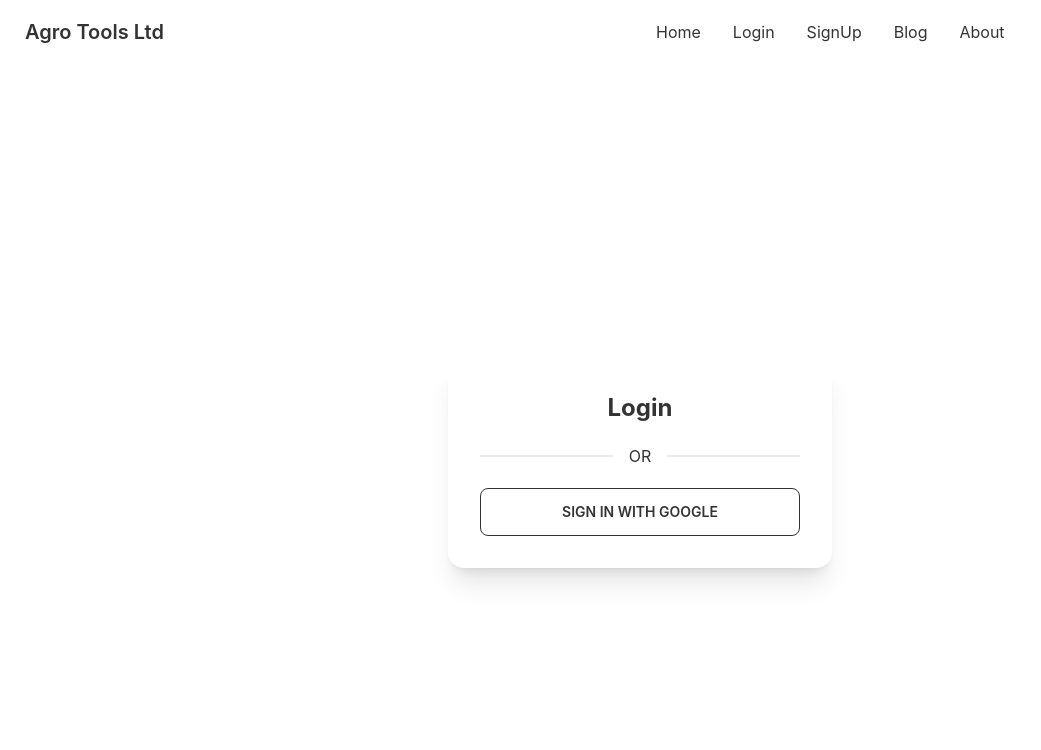
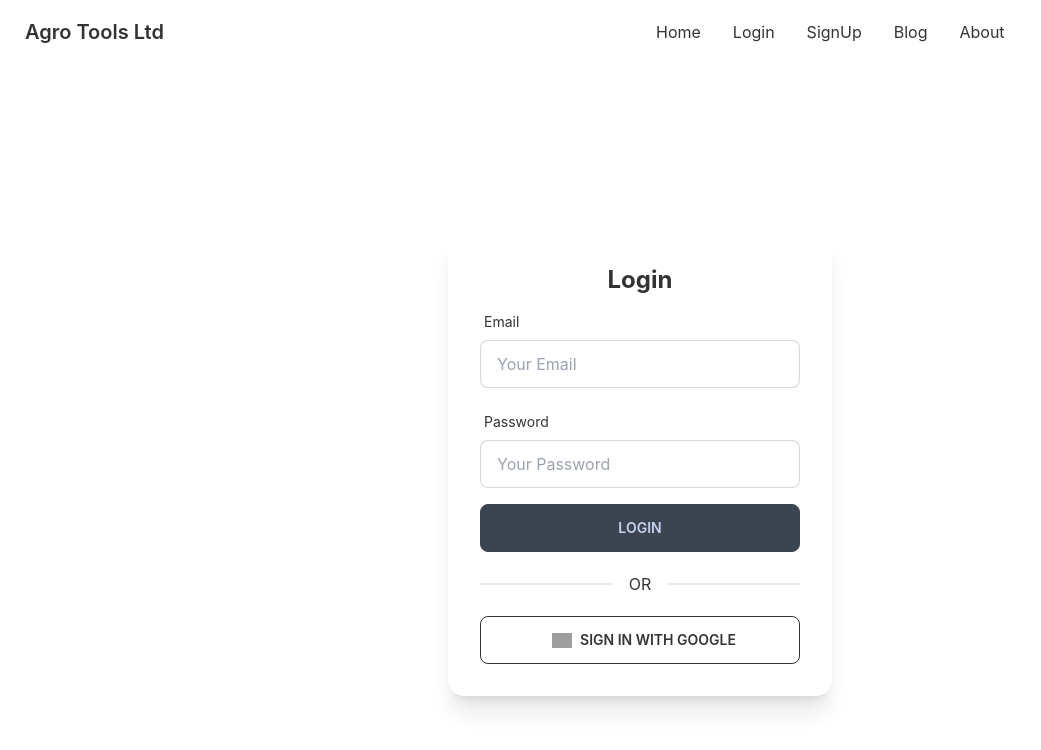
Before and after one commit to Mahbub-Sajon/agro-tools-ltd-client, a React (Create React App) app: page /login in a window 1280 px wide. Shown: the top 750 px of the page, without its empty margins (0-1041 px from the left). Built offline with nearby package versions, Linux system fonts and the light colour scheme; grey boxes are pictures that could not be loaded.

Commit message:
login form created

```diff
--- a/package.json
+++ b/package.json
@@ -11,6 +11,7 @@
     "react": "^18.1.0",
     "react-dom": "^18.1.0",
     "react-firebase-hooks": "^5.0.3",
+    "react-hook-form": "^7.31.2",
     "react-responsive-carousel": "^3.2.23",
     "react-router-dom": "^6.3.0",
     "react-scripts": "5.0.1",
--- a/src/Pages/Components/Login/Login.js
+++ b/src/Pages/Components/Login/Login.js
@@ -1,16 +1,42 @@
 import React from 'react';
 import auth from '../../../firebase.init';
-import {useSignInWithGoogle} from 'react-firebase-hooks/auth'
+import { useSignInWithEmailAndPassword, useSignInWithGoogle } from 'react-firebase-hooks/auth'
+import social from '../../../images/social/google.png'
+import { useForm } from "react-hook-form";
+
+
 
 
 const Login = () => {
-    const [signInWithGoogle, user, loading, error] = useSignInWithGoogle(auth);
+    const [signInWithGoogle, gUser, gLoading, gError] = useSignInWithGoogle(auth);
+    const { register, formState: { errors }, handleSubmit } = useForm();
+    const [
+        signInWithEmailAndPassword,
+        user,
+        loading,
+        error,
+      ] = useSignInWithEmailAndPassword(auth);
 
-if(user){
-    console.log(user);
-}
+      let errorMessage;
 
+   if(loading || gLoading){
+       return <button class="btn loading">loading</button>
+   }
 
+   if(error || gError){
+       errorMessage = <p>{error?.message || gError?.message}</p>
+
+   }
+
+    if (gUser) {
+        console.log(gUser);
+
+    }
+
+    const onSubmit = data => {
+        console.log(data);
+        signInWithEmailAndPassword(data.email, data.password)
+    }
     return (
         <div className='flex h-screen justify-center items-center'>
 
@@ -18,10 +44,86 @@ if(user){
             <div class="card w-96 bg-base-100 shadow-xl">
                 <div className="card-body">
                     <h2 className="text-center text-2xl font-bold">Login</h2>
+                    <form onSubmit={handleSubmit(onSubmit)}>
+
+                        {/* email */}
+                        <div class="form-control w-full max-w-xs">
+                            <label class="label">
+                                <span class="label-text">Email</span>
+                            </label>
+                            <input
+                                type="email"
+                                placeholder="Your Email"
+                                className="input input-bordered w-full max-w-xs"
+                                {...register("email", {
+                                    required:{
+                                        value: true,
+                                        message: "Email is required"
+                                    },
+                                    pattern: {
+                                        value: /[A-Za-z]{3}/,
+                                        message:"Enter a valid email"
+                                    }
+
+                                     })} />
+                            <label class="label">
+                               {errors.email?.type === 'required' && <span className='label-text-alt text-red-800 '> {errors.email.message}</span>}
+                               {errors.email?.type === 'pattern' && <span className='label-text-alt text-red-800 '> {errors.email.message}</span>}
+                            </label>
+                        </div>
+
+                        {/* password */}
+                        <div class="form-control w-full max-w-xs">
+                            <label class="label">
+                                <span class="label-text">Password</span>
+                            </label>
+                            <input
+                                type="password"
+                                placeholder="Your Password"
+                                className="input input-bordered w-full max-w-xs"
+                                {...register("password", {
+                                    required:{
+                                        value: true,
+                                        message: "Password is required"
+                                    },
+                                    minLength: {
+                                        value: 6,
+                                        message:"Password must be at least 6 characters!"
+                                    }
+
+                                     })} />
+                            <label class="label">
+                               {errors.password?.type === 'required' && <span className='label-text-alt text-red-800 '> {errors.password.message}</span>}
+                               {errors.password?.type === 'minLength' && <span className='label-text-alt text-red-800 '> {errors.password.message}</span>}
+                            </label>
+                        </div>
+
+
+
+
+
+
+
+
+
+
+
+
+
+
+
+
+
+
+
+
+                                     {errorMessage}
+                        <input className='btn w-full max-w-xs' type="submit" value="Login" />
+                    </form>
 
 
                     <div className="divider">OR</div>
-                    <button onClick={()=> signInWithGoogle()} className="btn btn-outline">Sign in with google</button>
+                    <button onClick={() => signInWithGoogle()} className="btn btn-outline">  <img className='mx-2' style={{ width: '20px' }} src={social} alt="" /> Sign in with google</button>
 
                 </div>
             </div>
```
Also changed, not shown: 2 other files (tests, documents, lock files or other folders).
